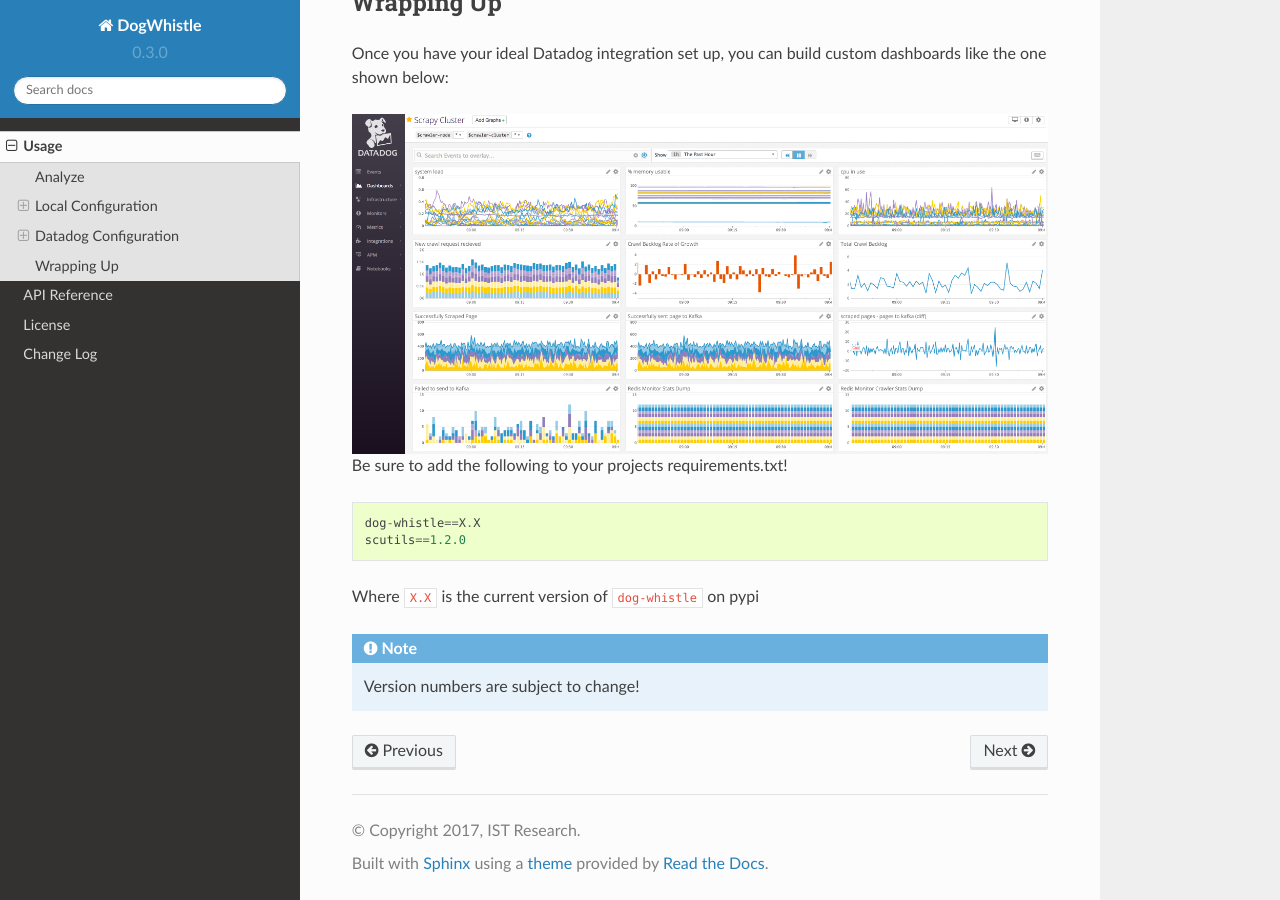
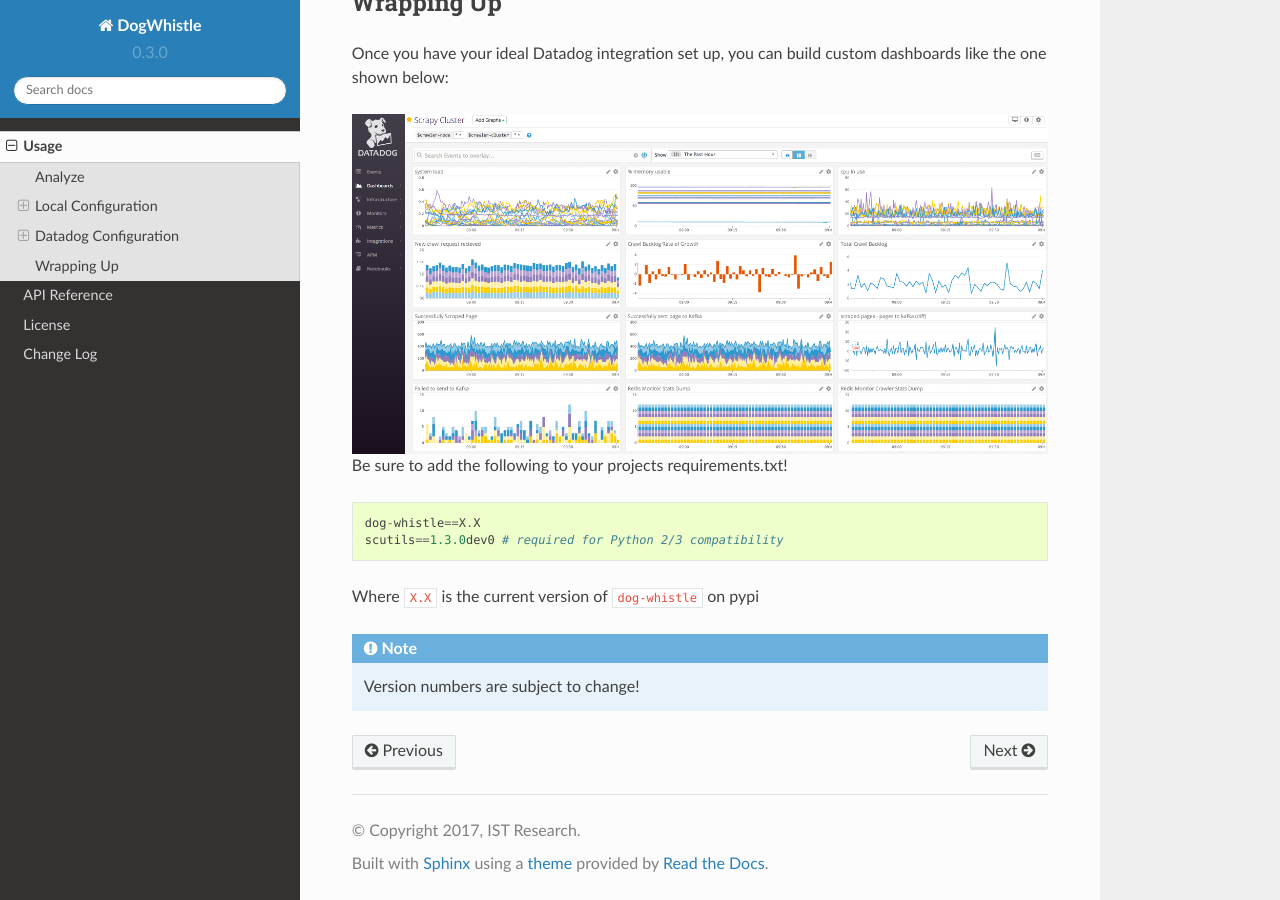
Before and after one commit to istresearch/dog-whistle, a Sphinx documentation site: the page built from docs/usage.rst, in a window 1280 px wide and 900 px high, scrolled down 10199 px. Built offline with Sphinx 7.4.7 and the Read the Docs theme 2.0.0, drawn with Linux system fonts in a browser that asks for light colours.

```diff
--- a/docs/usage.rst
+++ b/docs/usage.rst
@@ -400,7 +400,7 @@ Be sure to add the following to your projects requirements.txt!
 ::
 
     dog-whistle==X.X
-    scutils==1.2.0
+    scutils==1.3.0dev0 # required for Python 2/3 compatibility
 
 Where ``X.X`` is the current version of ``dog-whistle`` on pypi
 
```
